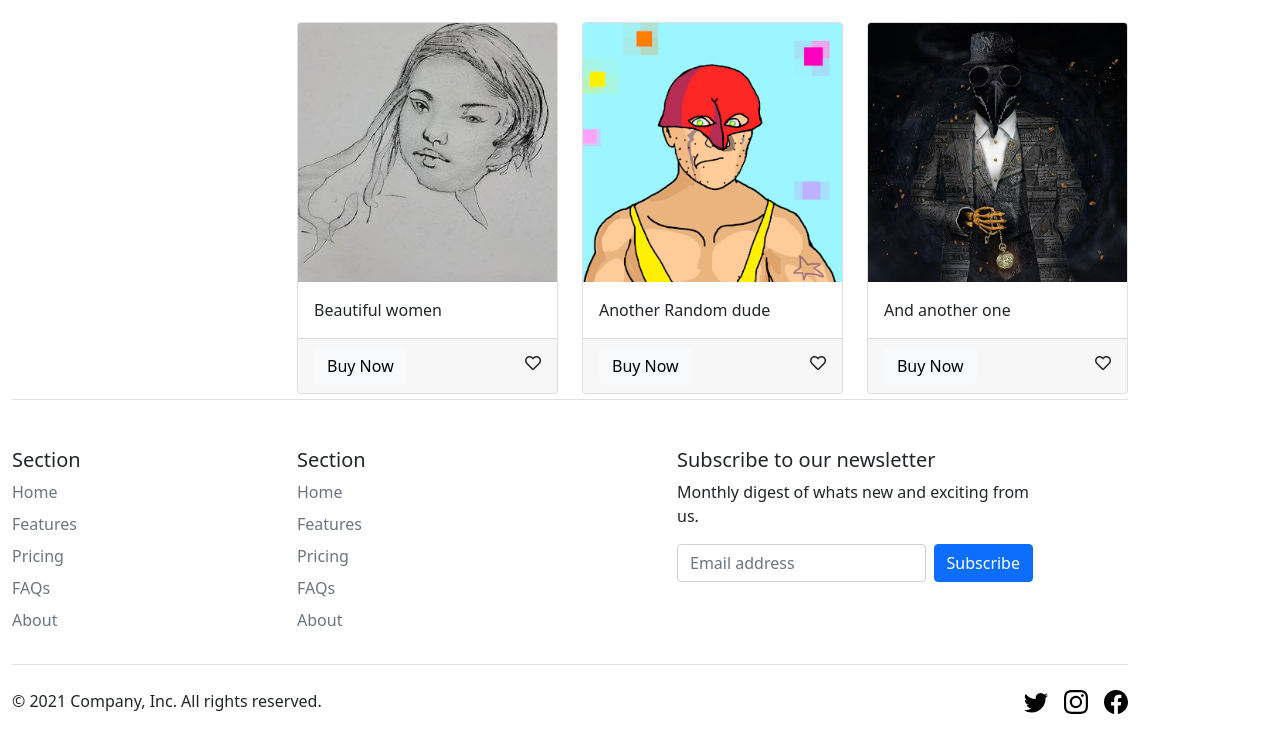
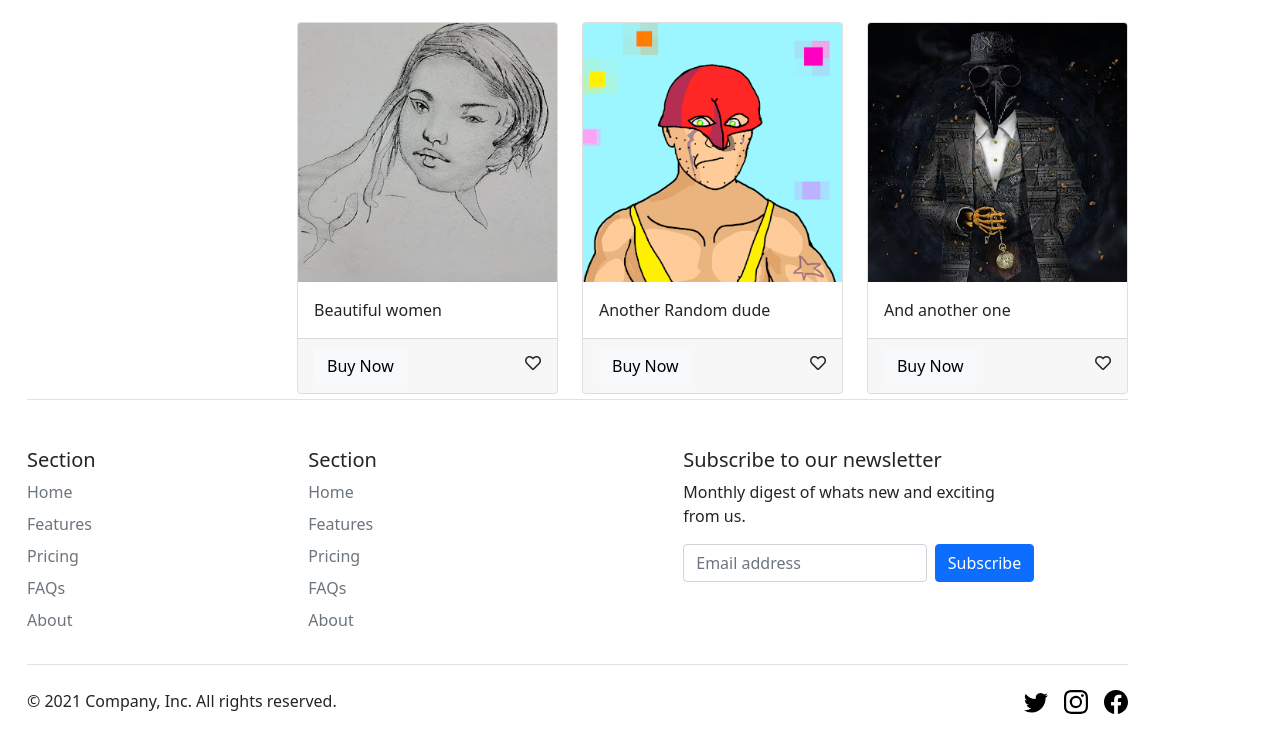
Before and after one commit to patrickhilmoe/Cryptofy, a website: page marketplace.html in a window 1280 px wide. Shown: the part 532-1284 px from the top of the page. Drawn offline with nearby package versions, Linux system fonts and the light colour scheme.

Commit message:
added nothing

```diff
--- a/css/styles.css
+++ b/css/styles.css
@@ -3,10 +3,10 @@
 .container{
     float: left;
 }
-/* .py-5{
+.py-5{
     margin-left: 15px;
     margin-right: 0;
-} */
+}
 #card-list{
     margin-bottom: 5px;
 }
```
